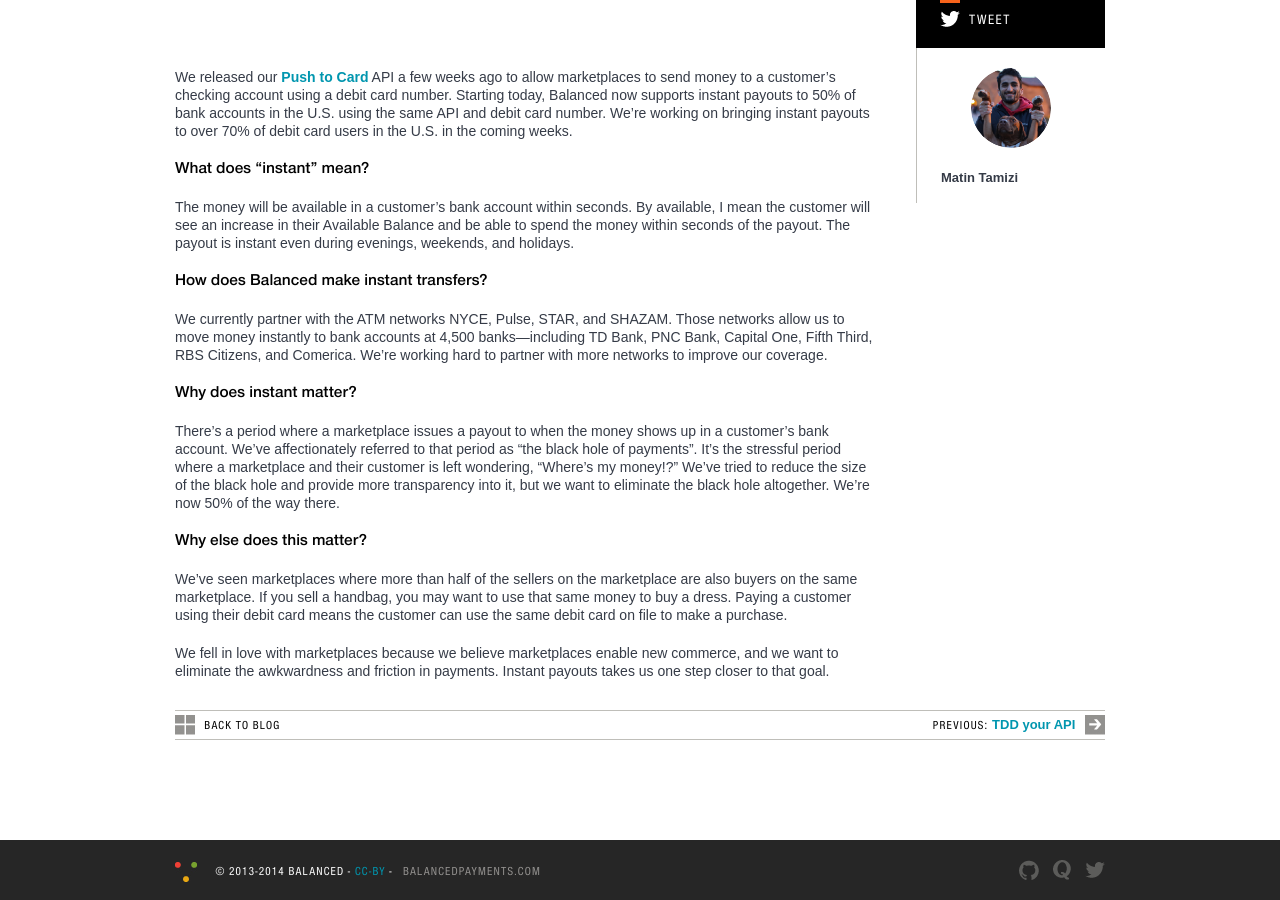
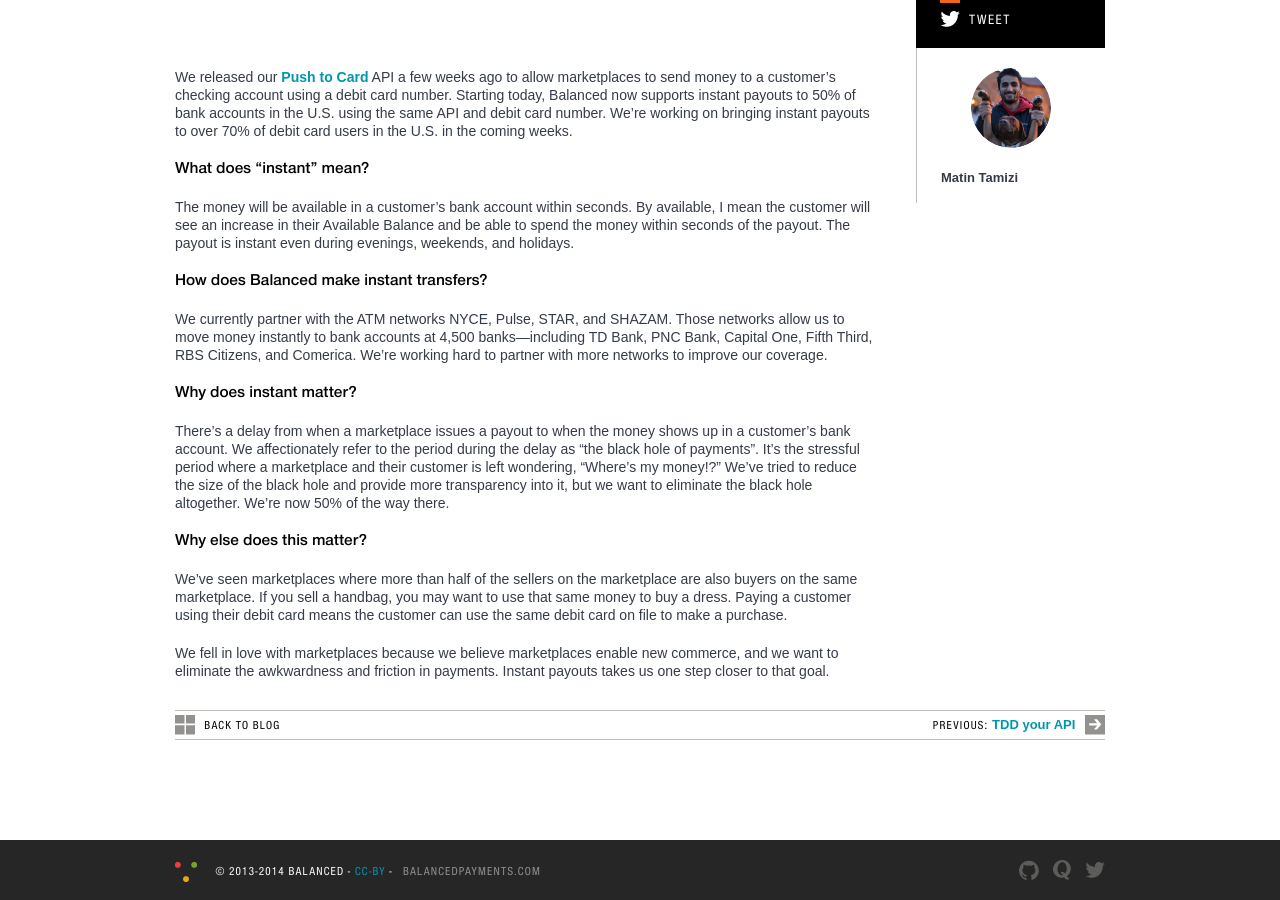
Before and after one commit to balanced/balanced.github.com, a Jekyll site: the page built from _posts/2014-06-13-instant-payouts.md, in a window 1280 px wide and 900 px high, scrolled down 811 px. Built offline with Jekyll 4.4.1, drawn with Linux system fonts in a browser that asks for light colours; nearby versions of some CDN libraries.

Commit message:
period => delay

```diff
--- a/_posts/2014-06-13-instant-payouts.md
+++ b/_posts/2014-06-13-instant-payouts.md
@@ -36,8 +36,8 @@
 
 ### Why does instant matter?
 
-There's a period where a marketplace issues a payout to when the money shows up
-in a customer's bank account. We've affectionately referred to that period
+There's a delay from when a marketplace issues a payout to when the money shows up
+in a customer's bank account. We affectionately refer to the period during the delay
 as "the black hole of payments". It's the stressful period where a marketplace
 and their customer is left wondering, "Where's my money!?" We've tried to reduce
 the size of the black hole and provide more transparency into it, but we want to
```
